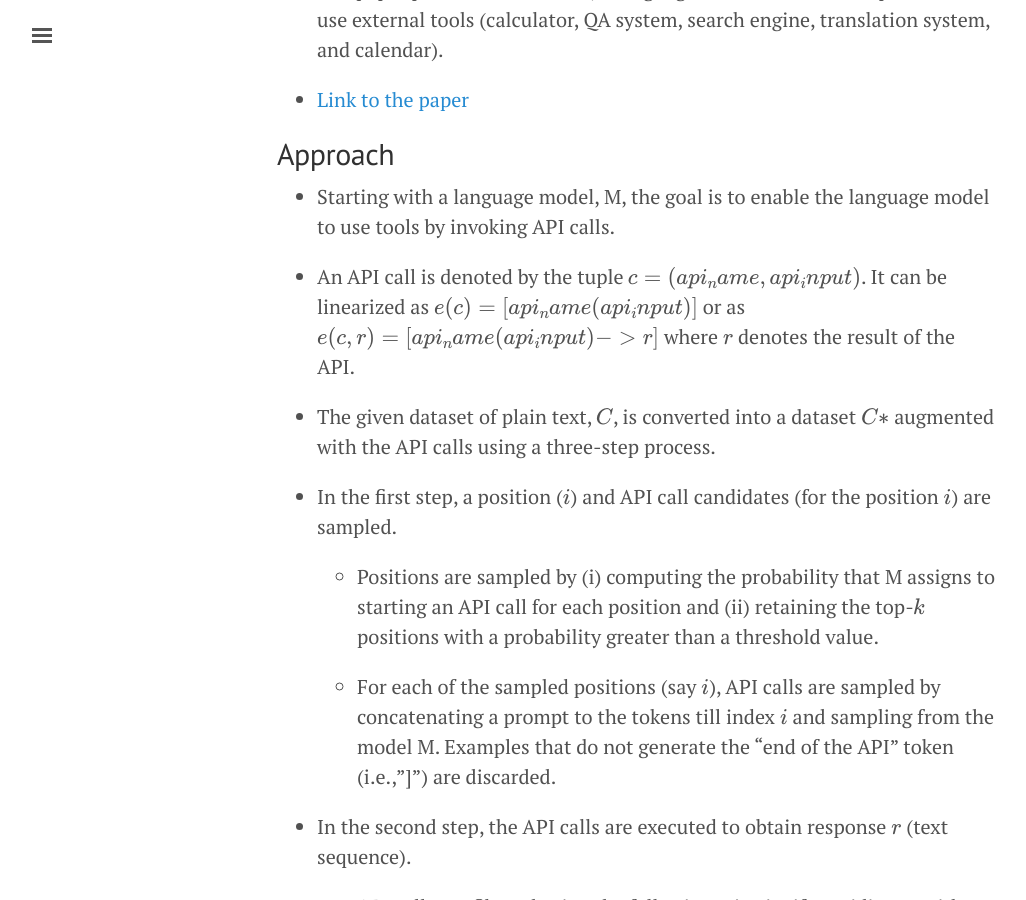
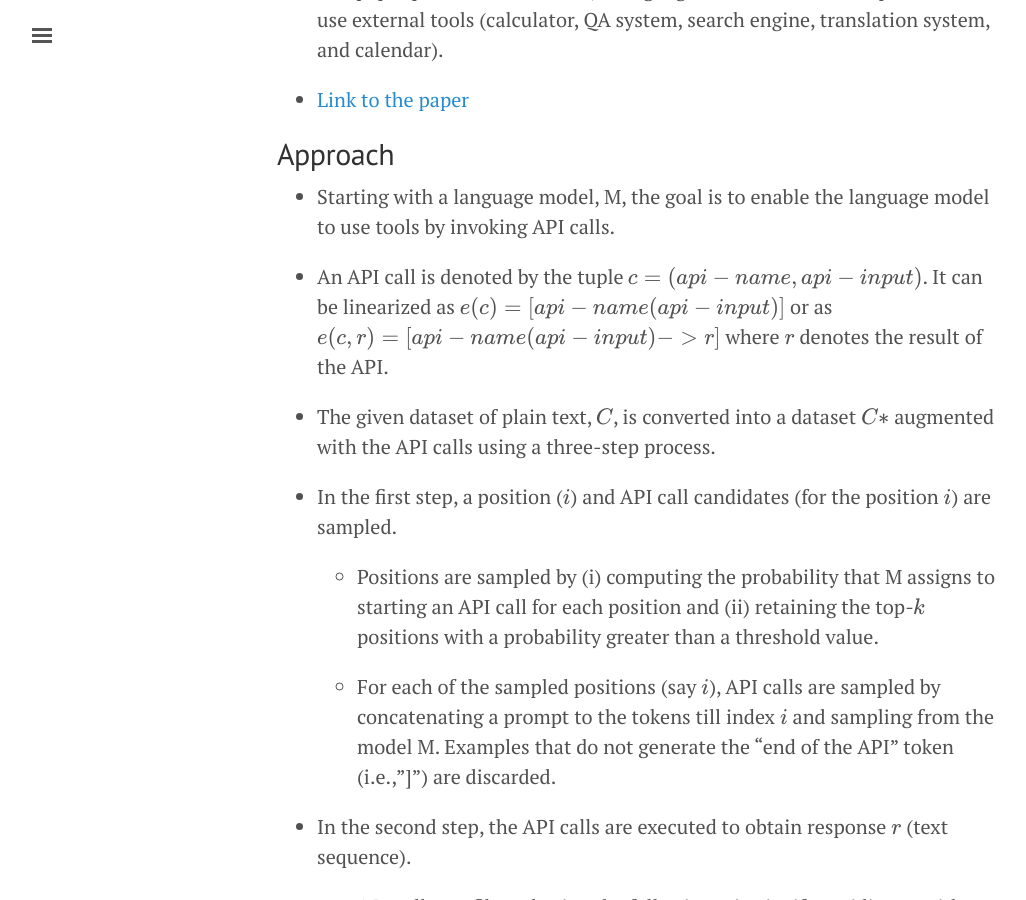
Before and after one commit to shagunsodhani/papers-I-read, a Jekyll site: the page built from site/_posts/2023-02-10-Toolformer - Language Models Can Teach Themselves to Use Tools.md, in a window 1280 px wide and 900 px high, scrolled down 435 px. Shown: the whole window, without its empty margins (3-1029 px from the left). Built offline with Jekyll 4.4.1, drawn with Linux system fonts in a browser that asks for light colours; formulas are drawn with MathJax 3; comment, search, counter and statistics services are not loaded.

```diff
--- a/site/_posts/2023-02-10-Toolformer - Language Models Can Teach Themselves to Use Tools.md
+++ b/site/_posts/2023-02-10-Toolformer - Language Models Can Teach Themselves to Use Tools.md
@@ -25,7 +25,7 @@ tags:
 
 - Starting with a language model, M, the goal is to enable the language model to use tools by invoking API calls.
 
-- An API call is denoted by the tuple $c = (api\_name, api\_input)$. It can be linearized as $e(c) = [api\_name(api\_input)]$ or as $e(c, r) = [api\_name(api\_input) -> r]$ where $r$ denotes the result of the API.
+- An API call is denoted by the tuple $c = (api-name, api-input)$. It can be linearized as $e(c) = [api-name(api-input)]$ or as $e(c, r) = [api-name(api-input) -> r]$ where $r$ denotes the result of the API.
 
 - The given dataset of plain text, $C$, is converted into a dataset $C*$ augmented with the API calls using a three-step process.
 
```
Also changed, not shown: README.md.
